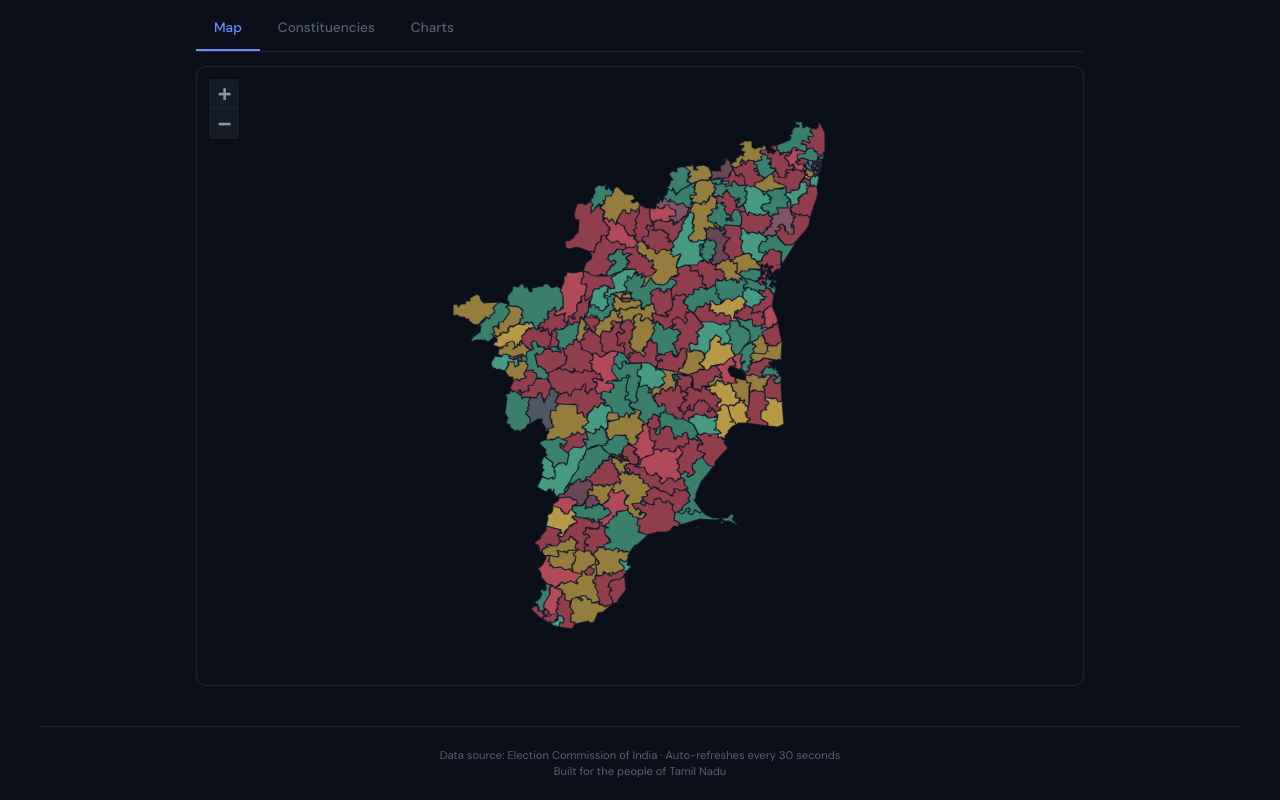
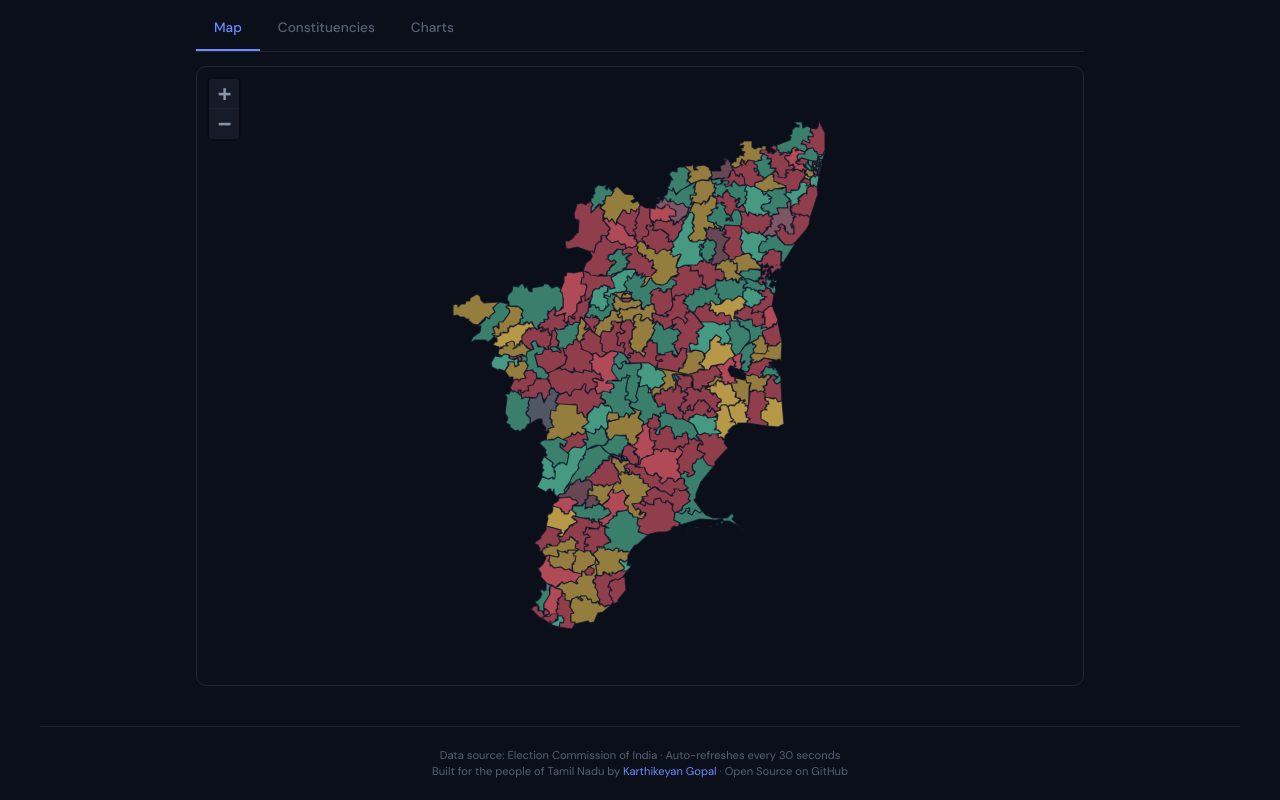
Before and after one commit to csekeyan/tn-elections-2026, a website built with Vite: page src/index.html in a window 1280 px wide. Shown: the part 854-1654 px from the top of the page. Built offline with nearby package versions, Linux system fonts and the light colour scheme.

Commit message:
Footer: LinkedIn + GitHub links

```diff
--- a/src/index.html
+++ b/src/index.html
@@ -211,7 +211,7 @@
 
   <footer style="max-width: 1200px; margin: 0 auto; padding: 20px; border-top: 1px solid var(--border); text-align: center; color: var(--text-muted); font-size: 0.7rem;">
     Data source: Election Commission of India &middot; Auto-refreshes every 30 seconds<br>
-    Built for the people of Tamil Nadu
+    Built for the people of Tamil Nadu by <a href="https://www.linkedin.com/in/kgnmzn/" target="_blank" style="color: var(--accent); text-decoration: none;">Karthikeyan Gopal</a> &middot; <a href="https://github.com/csekeyan/tn-elections-2026" target="_blank" style="color: var(--text-muted); text-decoration: none;">Open Source on GitHub</a>
   </footer>
 
   <script type="module" src="./js/app.js"></script>
```
